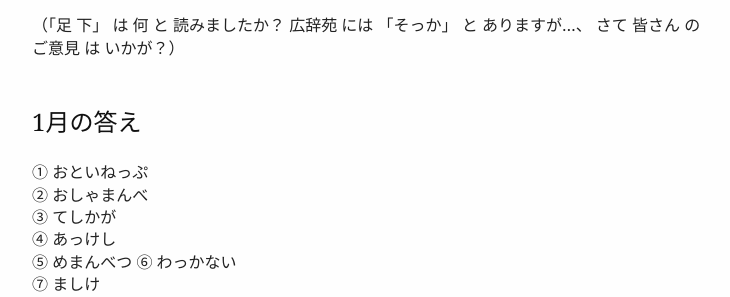
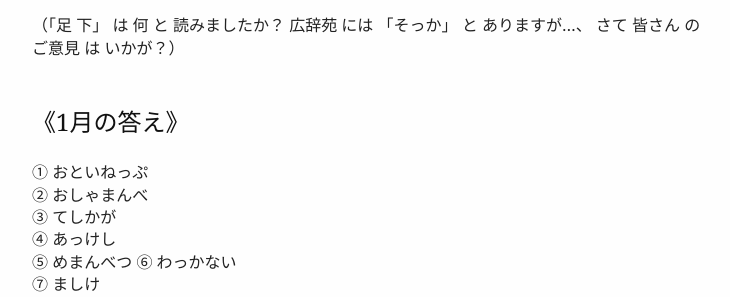
Before and after one commit to o-yamabiko/yomi, a Jekyll site: the page built from tusin201802.md, in a window 1280 px wide and 900 px high, scrolled down 1928 px. Shown: the part 235-532 px from the top of the window, without its empty margins (272-1002 px from the left). Built offline with Jekyll 4.4.1, drawn with Linux system fonts in a browser that asks for light colours.

```diff
--- a/tusin201802.md
+++ b/tusin201802.md
@@ -269,7 +269,7 @@ date: 2018-02-22T06:39:00Z
 <span data-dur="0.10757" data-begin="193.7456">は</span>
 <span data-dur="2.25877" data-begin="193.85316">いかが</span>？）
 
-### <span data-dur="0.60625" data-begin="196.111928">1月</span><span data-dur="0.15646" data-begin="196.718178">の</span><span data-dur="1.42762" data-begin="196.874629">答え</span>
+### 《<span data-dur="0.60625" data-begin="196.111928">1月</span><span data-dur="0.15646" data-begin="196.718178">の</span><span data-dur="1.42762" data-begin="196.874629">答え</span>》
 
 <span data-dur="0.8996" data-begin="198.302249">①</span>
 <span data-dur="1.91654" data-begin="199.201845">おといねっぷ</span>
```
